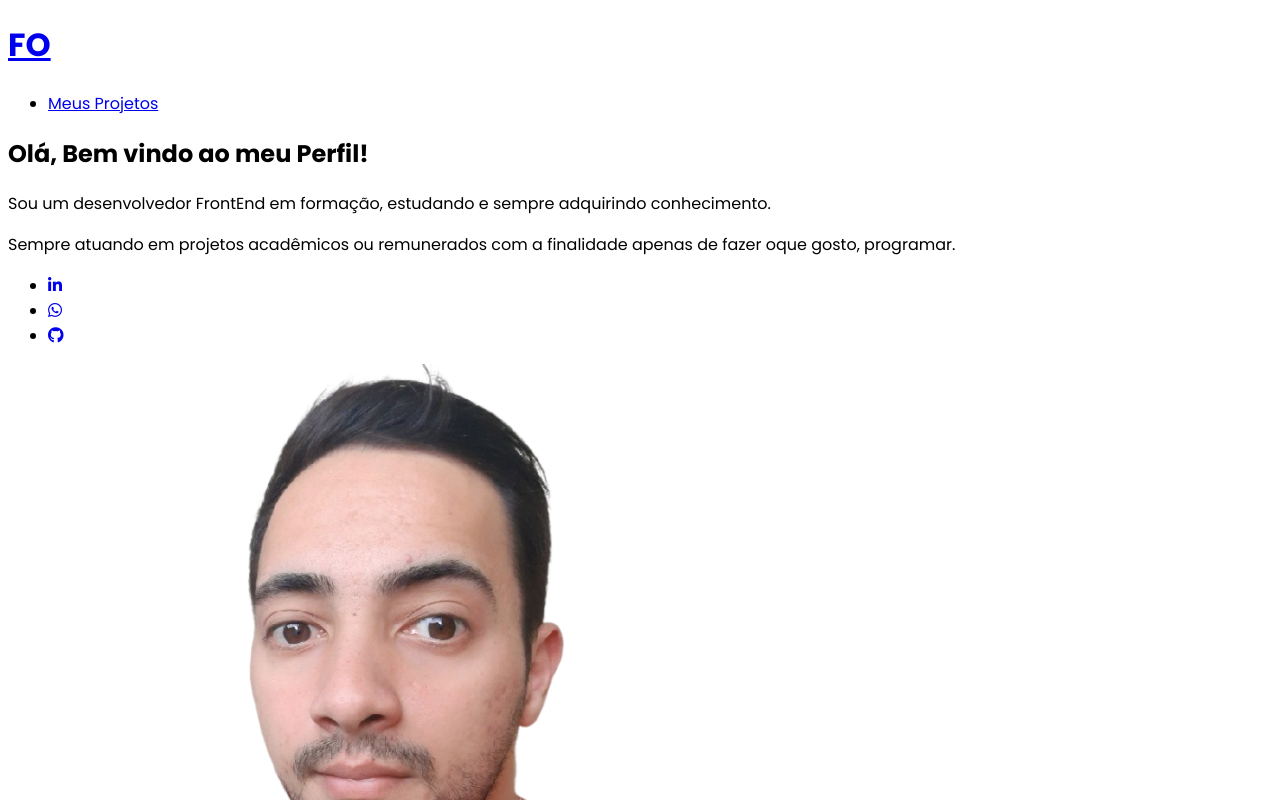
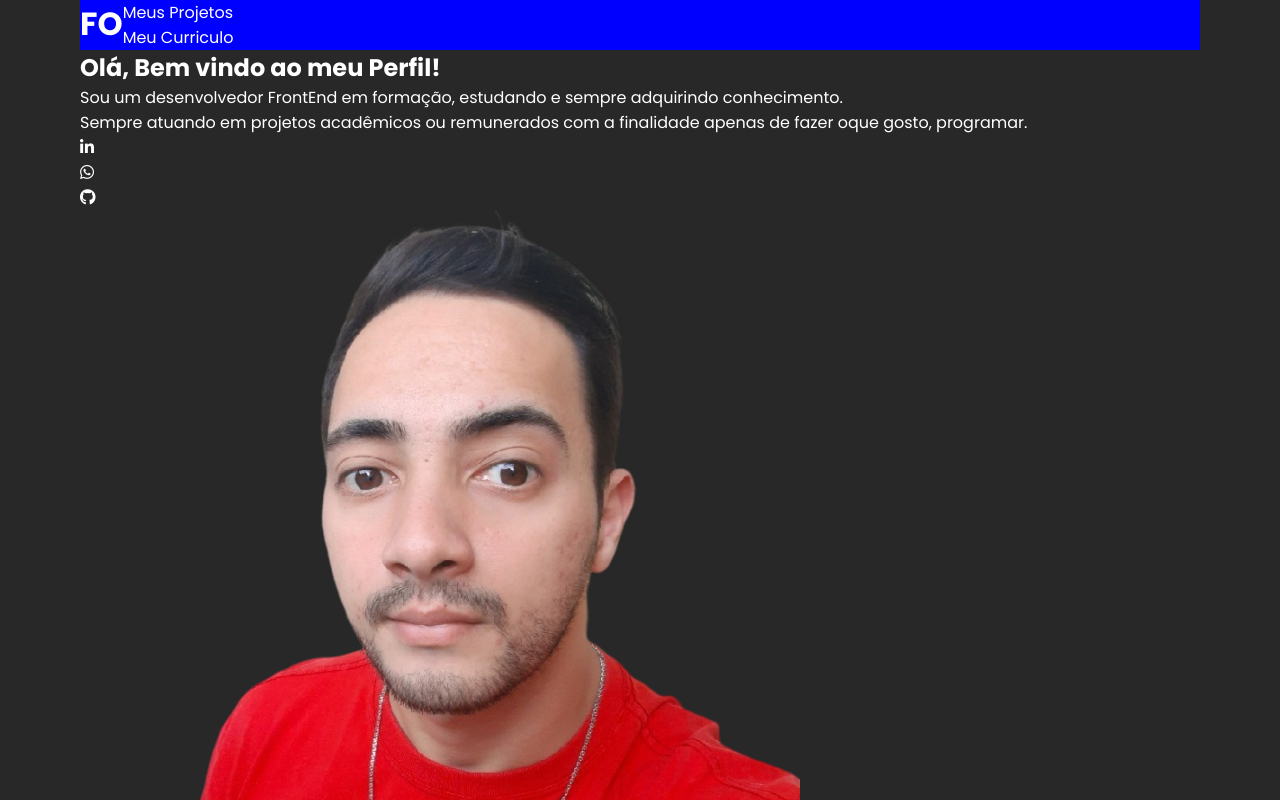
Before and after one commit to FeehOliveira/PortfolioWeb, a plain HTML site: page index.html in a window 1280 px wide. Shown: the top 800 px of the page. Drawn offline with Linux system fonts and the light colour scheme.

Commit message:
estilizando com css

```diff
--- /dev/null
+++ b/css/reset.css
@@ -0,0 +1,21 @@
+* {
+    margin: 0;
+    padding: 0;
+    border: none;
+    outline: none;
+    box-sizing: border-box;
+    font-family: Poppins, Raleway;
+}
+
+a {
+    text-decoration: none;
+    color: #fff;
+}
+
+ul {
+    list-style: none;
+}
+
+img {
+    max-width: 100%;
+}
--- a/css/style.css
+++ b/css/style.css
@@ -1,3 +1,20 @@
-* {
-    font-family: Poppins, Raleway;
+html {
+    color: #fff;
 }
+
+body {
+    background-color: #282828;
+    font-family: "Poppins", sans-serif;
+    margin: 0 auto;
+    max-width: 1120px;
+
+}
+
+.cabecalho{
+    background-color: blue;
+    display: flex;
+}
+
+.redes-sociais {
+
+}
--- a/index.html
+++ b/index.html
@@ -4,6 +4,9 @@
 <head>
     <meta charset="UTF-8">
     <meta name="viewport" content="width=device-width, initial-scale=1.0">
+    <!--Reset Css-->
+    <link rel="stylesheet" href="css/reset.css">
+    <!--CSS-->
     <link rel="stylesheet" href="css/style.css">
     <link rel="shortcut icon" href="/src/imagens/favcon.png" type="image/x-icon">
     <title>Felipe Oliveira - Desenvolvedor Front-End</title>
@@ -26,6 +29,9 @@
             <ul>
                 <li><a href="#projetos">Meus Projetos</a></li>
             </ul>
+            <ul>
+                <li><a href="#www.google.com" target="_blank" >Meu Curriculo</a></li>
+            </ul>
         </nav>
     </header>
 
@@ -36,7 +42,7 @@
             <p>Sempre atuando em projetos acadêmicos ou remunerados com a finalidade
                 apenas de fazer oque gosto, programar.</p>
 
-            <ul>
+            <ul class="redes-sociais">
                 <li>
                     <a href="https://www.linkedin.com/in/felipe-oliveira-28b987131/" title="Ir para o LinkedIn"
                         target="_blank"><i class="fab fa-linkedin-in"></i></a>
@@ -70,7 +76,7 @@
             <div class="projeto">
                 <div class="projeto ativo">
                     <a href="https://github.com/FeehOliveira/make_your_burger" target="_blank">
-                        <img src="#" alt="projeto Make your Burger - Vuejs">
+                        <img src="http://via.placeholder.com/515x700" alt="projeto Make your Burger - Vuejs">
                     </a>
                     <h3>Projeto Make your Burger - Vuejs</h3>
                     <div class="informacoes-projeto">
@@ -81,7 +87,7 @@
                 </div>
                 <div class="projeto ativo">
                     <a href="https://github.com/FeehOliveira/make_your_burger" target="_blank">
-                        <img src="#" alt="projeto Make your Burger - Vuejs">
+                        <img src="http://via.placeholder.com/515x700" alt="projeto Make your Burger - Vuejs">
                     </a>
                     <h3>Projeto 2</h3>
                     <div class="informacoes-projeto">
@@ -92,7 +98,7 @@
                 </div>
                 <div class="projeto ativo">
                     <a href="https://github.com/FeehOliveira/make_your_burger" target="_blank">
-                        <img src="#" alt="projeto Make your Burger - Vuejs">
+                        <img src="http://via.placeholder.com/515x700" alt="projeto Make your Burger - Vuejs">
                     </a>
                     <h3>Projeto 3</h3>
                     <div class="informacoes-projeto">
@@ -103,7 +109,7 @@
                 </div>
                 <div class="projeto ativo">
                     <a href="https://github.com/FeehOliveira/make_your_burger" target="_blank">
-                        <img src="# img 515x700" alt="projeto Make your Burger - Vuejs">
+                        <img src="http://via.placeholder.com/515x700" alt="projeto Make your Burger - Vuejs">
                     </a>
                     <h3>Projeto 4</h3>
                     <div class="informacoes-projeto">
```
